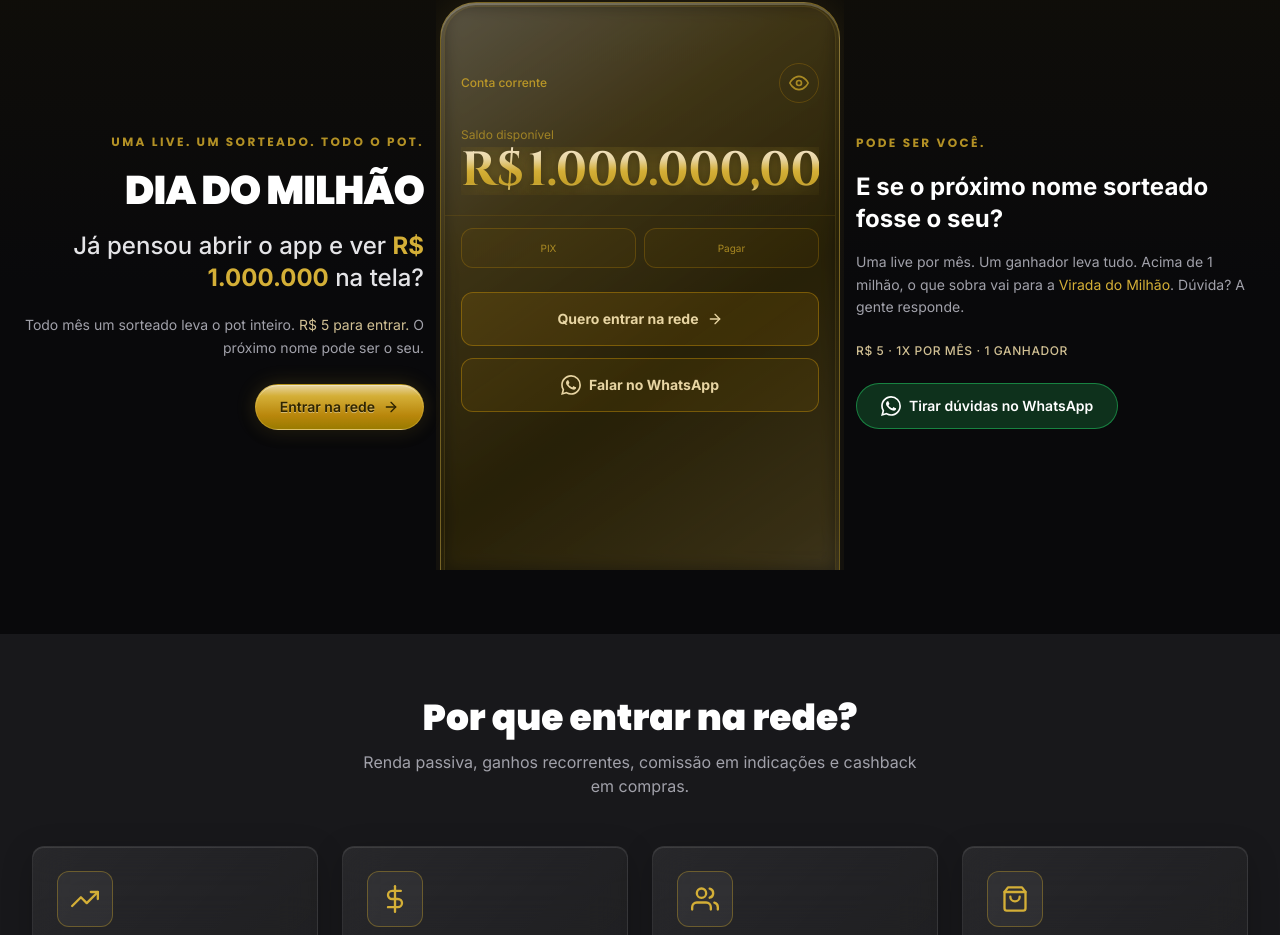
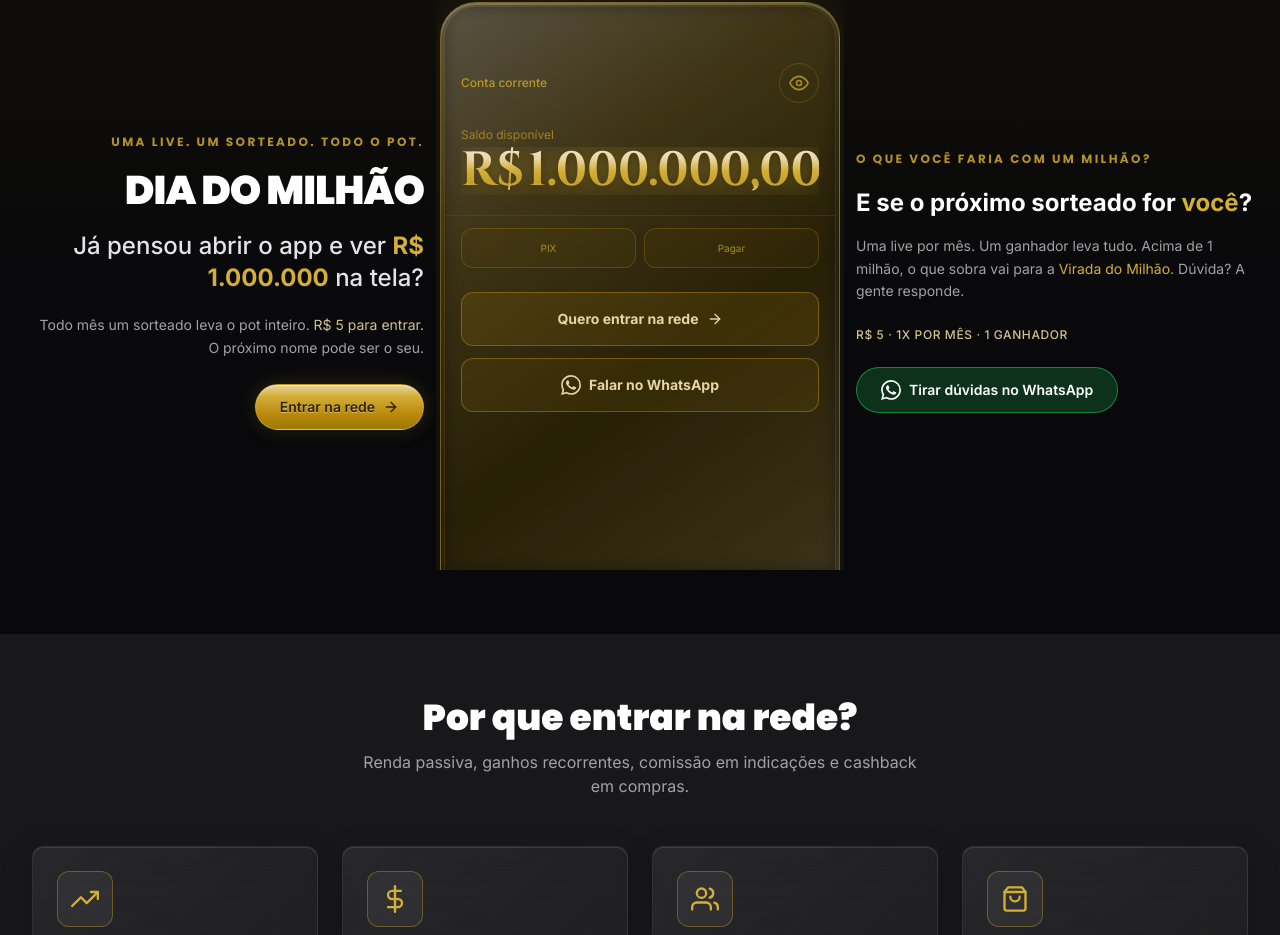
Before and after one commit to netrifadoacao/netrifa, a Next.js app: page / in a window 1280 px wide. Shown: the part 827-1762 px from the top of the page. Built offline with nearby package versions, Linux system fonts and the light colour scheme; no server answers.

Commit message:
melhoria no copy do milhão

```diff
--- a/app/page.tsx
+++ b/app/page.tsx
@@ -230,7 +230,8 @@ export default function LandingPage() {
                 Já pensou abrir o app e ver <span className="text-gold-300 font-bold">R$ 1.000.000</span> na tela?
               </p>
               <p className="text-steel-400 text-sm leading-relaxed max-w-md ml-auto mb-6">
-                Todo mês um sorteado leva o pot inteiro. <span className="text-gold-200/90">R$ 5 para entrar.</span> O próximo nome pode ser o seu.
+                Todo mês um sorteado leva o pot inteiro. <span className="text-gold-200/90">R$ 5 para entrar.</span>
+                <br />O próximo nome pode ser o seu.
               </p>
               {user ? (
                 <Link href={isAdmin ? '/admin' : '/escritorio'} className="inline-flex items-center justify-center gap-2 px-6 py-3 btn-gold-metallic font-semibold rounded-full text-sm lg:ml-auto">
@@ -297,10 +298,10 @@ export default function LandingPage() {
             </div>
             <div className="lg:col-span-4 flex flex-col justify-center order-3 text-center lg:text-left lg:pl-2">
               <p className="font-display text-[11px] sm:text-xs font-bold text-gold-400/90 uppercase tracking-[0.2em] mb-5">
-                Pode ser você.
+                O que você faria com UM MILHÃO?
               </p>
               <p className="text-xl sm:text-2xl text-white font-bold leading-snug mb-4">
-                E se o próximo nome sorteado fosse o seu?
+                E se o próximo sorteado for <span className="text-gold-300">você</span>?
               </p>
               <p className="text-steel-400 text-sm leading-relaxed max-w-md">
                 Uma live por mês. Um ganhador leva tudo. Acima de 1 milhão, o que sobra vai para a <span className="text-gold-300">Virada do Milhão</span>. Dúvida? A gente responde.
```
